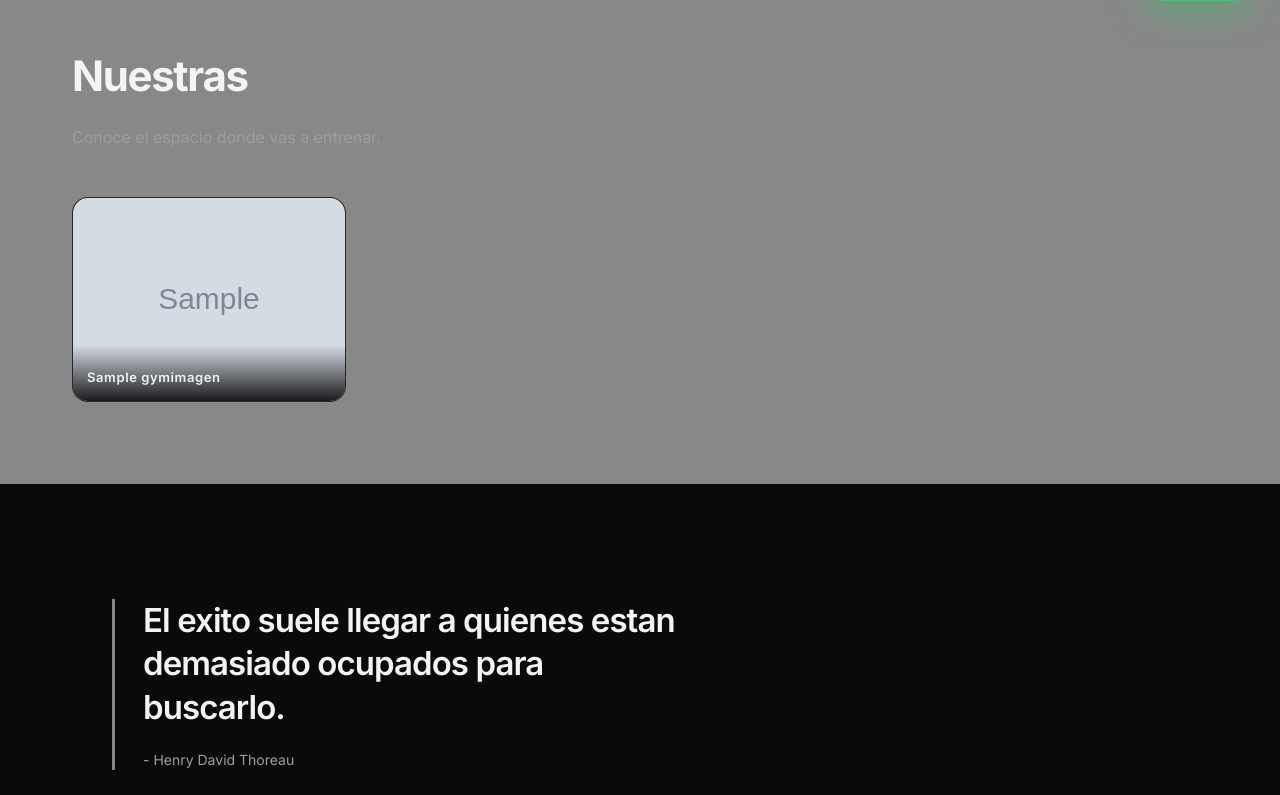
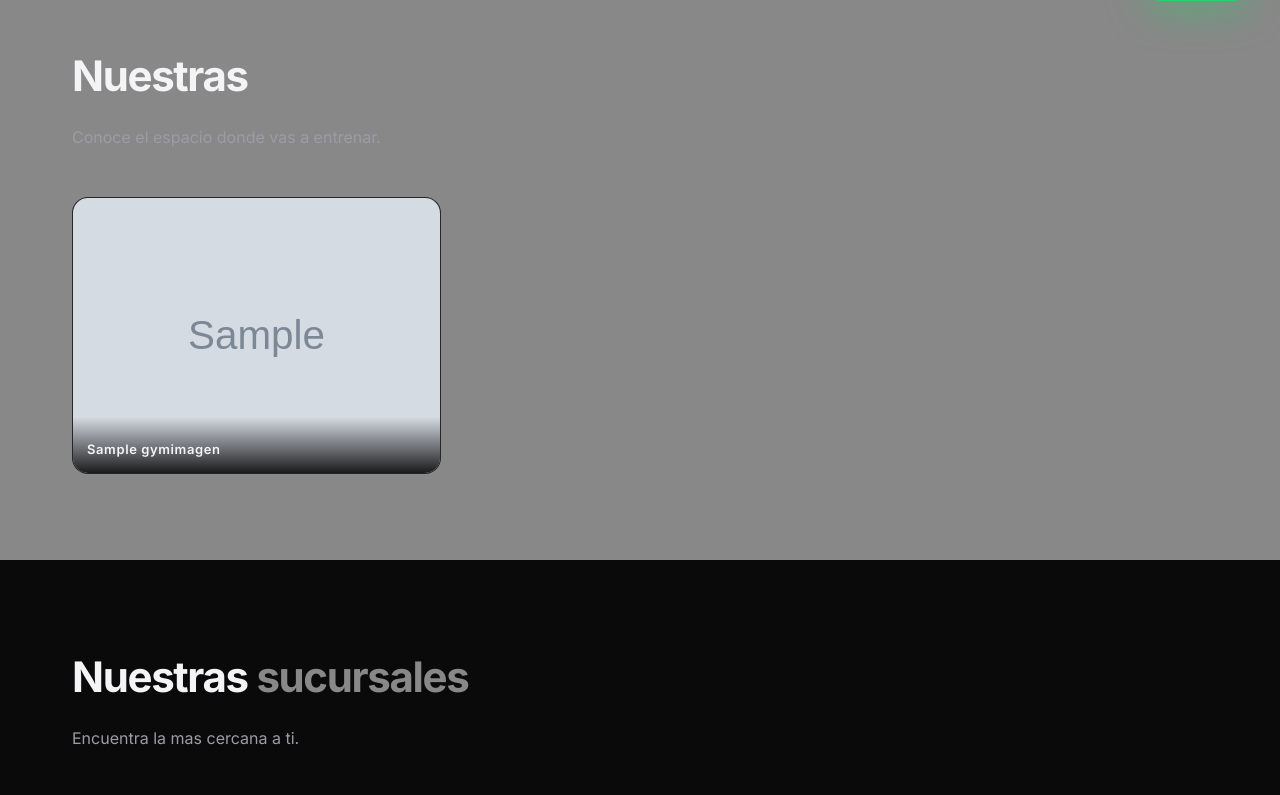
Before and after one commit to Sebas246-droid/django_gym, a Django app: a page that uses templates/core/landing.html in a window 1280 px wide. Shown: the part 777-1572 px from the top of the page. Run offline with Django 5.2, Linux system fonts and the light colour scheme; tables that the repository leaves empty hold one stand-in row (values such as "Sample post"); grey boxes marked "Sample" are stand-in pictures.

Commit message:
Foto en los productos y galeria del sitio como carrusel
Inventario y punto de venta:

- Producto gana un campo foto. Antes no existia, asi que no habia forma de
  subirla ni de mostrarla en la caja. La tarjeta del punto de venta la pinta
  apaisada; sin foto se ve la inicial del nombre para que la rejilla no se
  descuadre. Cuadrada estiraba tanto la tarjeta que dejaban de caber
  productos de un vistazo.
- El alta de producto permite estrenar categoria sin salir de la pantalla:
  si no esta en la lista se escribe al lado y se crea con el producto. Reusa
  la que ya exista con ese nombre sin importar mayusculas, y reactiva la que
  estuviera dada de baja en vez de duplicarla.

Sitio publico:

- Fuera la cita de Thoreau, que no era editable desde ningun lado. Sucursales
  toma el fondo oscuro que ella tenia para no perder la alternancia.
- Boton "Ver instalaciones" y una flecha animada al pie del hero, las dos
  hacia la galeria.
- La galeria pasa a carrusel con scroll-snap y flechas. Las flechas se
  esconden si las fotos ya caben y se apagan en cada extremo. Se muestran
  tres fotos, dos bajo 900px y una al 86% bajo 600px: manteniendo tres se
  encogian hasta casi caber y no quedaba nada que desplazar.

Co-Authored-By: Claude Opus 5 <noreply@anthropic.com>

```diff
--- a/inventario/models.py
+++ b/inventario/models.py
@@ -26,6 +26,7 @@ class Producto(GymModel):
     codigo = models.CharField(max_length=50)
     nombre = models.CharField(max_length=150)
     marca = models.CharField(max_length=100, blank=True)
+    foto = models.ImageField(upload_to='productos/', blank=True, null=True)
     precio_compra = models.DecimalField(max_digits=10, decimal_places=2, default=0)
     precio_venta = models.DecimalField(max_digits=10, decimal_places=2, default=0)
 
--- a/static/css/sitio.css
+++ b/static/css/sitio.css
@@ -175,32 +213,23 @@ a { color: var(--acento); text-decoration: none; }
 .seccion h2 span { color: var(--acento); }
 .seccion .intro { color: var(--tenue); max-width: 62ch; margin: 0 0 46px; font-size: 16px; }
 
-.cita {
-  border-left: 3px solid var(--acento);
-  padding-left: 28px;
-  font-size: clamp(22px, 3.1vw, 33px);
-  font-weight: 600;
-  letter-spacing: -.028em;
-  line-height: 1.32;
-  max-width: 26ch;
+/* --- Galeria (carrusel) -------------------------------------------------- */
+
+.carrusel { position: relative; }
+
+.carrusel-pista {
+  display: flex;
+  gap: 14px;
+  overflow-x: auto;
+  scroll-snap-type: x mandatory;
+  scroll-behavior: smooth;
+  scrollbar-width: none;          /* la barra sobra: para eso estan las flechas */
+  -webkit-overflow-scrolling: touch;
+  padding-bottom: 4px;
 }
-.cita .autor {
-  display: block;
-  font-size: 14px;
-  color: var(--tenue);
-  font-weight: 400;
-  letter-spacing: 0;
-  margin-top: 22px;
-}
+.carrusel-pista::-webkit-scrollbar { display: none; }
 
-/* --- Galeria ------------------------------------------------------------- */
-
-.galeria {
-  display: grid;
-  grid-template-columns: repeat(auto-fill, minmax(250px, 1fr));
-  gap: 14px;
-}
-.galeria figure {
+.carrusel-pista figure {
   margin: 0;
   position: relative;
   overflow: hidden;
@@ -208,10 +237,22 @@ a { color: var(--acento); text-decoration: none; }
   aspect-ratio: 4 / 3;
   background: #151515;
   border: 1px solid rgba(255, 255, 255, .07);
+  scroll-snap-align: start;
+  /* Tres fotos a lo ancho, descontando los dos huecos. */
+  flex: 0 0 calc((100% - 28px) / 3);
 }
-.galeria img { width: 100%; height: 100%; object-fit: cover; transition: transform .35s ease; }
-.galeria figure:hover img { transform: scale(1.06); }
-.galeria figcaption {
+/* Al angostarse se muestran menos fotos pero mas grandes. Si se mantuvieran
+   tres, encogerian hasta casi caber y no quedaria nada que desplazar. */
+@media (max-width: 900px) {
+  .carrusel-pista figure { flex-basis: calc((100% - 14px) / 2); }
+}
+@media (max-width: 600px) {
+  /* El 86% deja asomar la siguiente foto: se ve que hay mas hacia el lado. */
+  .carrusel-pista figure { flex-basis: 86%; }
+}
+.carrusel-pista img { width: 100%; height: 100%; object-fit: cover; transition: transform .35s ease; }
+.carrusel-pista figure:hover img { transform: scale(1.06); }
+.carrusel-pista figcaption {
   position: absolute;
   left: 0; right: 0; bottom: 0;
   padding: 22px 14px 12px;
--- a/templates/core/landing.html
+++ b/templates/core/landing.html
@@ -50,6 +50,9 @@
           Escribenos por WhatsApp
         </a>
       {% endif %}
+      {% if imagenes %}
+        <a href="#galeria" class="boton boton-linea">Ver instalaciones</a>
+      {% endif %}
       {% if sucursales %}
         <a href="#sucursales" class="boton boton-linea">Ver sucursales</a>
       {% endif %}
@@ -70,6 +73,14 @@
       </div>
     </div>
   </div>
+
+  {% if imagenes %}
+    {# Señal de que la pagina sigue hacia abajo: la flecha late para invitar a bajar. #}
+    <a href="#galeria" class="hero-bajar" aria-label="Ver las instalaciones">
+      <span>Conoce el gimnasio</span>
+      <svg viewBox="0 0 24 24" aria-hidden="true"><path d="M6 9l6 6 6-6"/></svg>
+    </a>
+  {% endif %}
 </section>
 
 {% if imagenes %}
@@ -77,7 +88,10 @@
   <div class="envoltura">
     <h2>Nuestras <span>instalaciones</span></h2>
     <p class="intro">Conoce el espacio donde vas a entrenar.</p>
-    <div class="galeria">
+
+    {# La pista se desplaza con scroll-snap: sin JS sigue sirviendo arrastrando. #}
+    <div class="carrusel" data-carrusel>
+      <div class="carrusel-pista" data-pista>
         {% for img in imagenes %}
           <figure>
             <img src="{{ img.imagen.url }}" alt="{{ img.titulo }}" loading="lazy">
@@ -85,21 +99,22 @@
           </figure>
         {% endfor %}
       </div>
+
+      <button type="button" class="carrusel-flecha izq" data-ir="-1"
+              aria-label="Foto anterior" hidden>
+        <svg viewBox="0 0 24 24" aria-hidden="true"><path d="M15 6l-6 6 6 6"/></svg>
+      </button>
+      <button type="button" class="carrusel-flecha der" data-ir="1"
+              aria-label="Foto siguiente" hidden>
+        <svg viewBox="0 0 24 24" aria-hidden="true"><path d="M9 6l6 6-6 6"/></svg>
+      </button>
+    </div>
   </div>
 </section>
 {% endif %}
 
-<section class="seccion seccion-oscura">
-  <div class="envoltura">
-    <blockquote class="cita">
-      El exito suele llegar a quienes estan demasiado ocupados para buscarlo.
-      <span class="autor">- Henry David Thoreau</span>
-    </blockquote>
-  </div>
-</section>
-
 {% if sucursales %}
-<section class="seccion" id="sucursales">
+<section class="seccion seccion-oscura" id="sucursales">
   <div class="envoltura">
     <h2>Nuestras <span>sucursales</span></h2>
     <p class="intro">Encuentra la mas cercana a ti.</p>
@@ -164,5 +179,44 @@
   </a>
 {% endif %}
 
+{% if imagenes %}
+<script>
+// Carrusel de la galeria. Las flechas nacen ocultas y solo aparecen si hay algo
+// que desplazar, para que con dos o tres fotos que ya caben no estorben.
+document.querySelectorAll('[data-carrusel]').forEach(function (carrusel) {
+  var pista = carrusel.querySelector('[data-pista]');
+  var flechas = carrusel.querySelectorAll('[data-ir]');
+
+  function paso() {
+    var figura = pista.querySelector('figure');
+    if (!figura) return pista.clientWidth;
+    // Ancho de una foto mas el hueco: asi cada clic avanza una foto justa.
+    var hueco = parseFloat(getComputedStyle(pista).columnGap) || 0;
+    return figura.getBoundingClientRect().width + hueco;
+  }
+
+  function refrescar() {
+    var desplazable = pista.scrollWidth - pista.clientWidth > 4;
+    flechas.forEach(function (b) { b.hidden = !desplazable; });
+    if (!desplazable) return;
+    // Al llegar a un extremo, la flecha de ese lado se apaga.
+    carrusel.querySelector('.izq').disabled = pista.scrollLeft <= 2;
+    carrusel.querySelector('.der').disabled =
+      pista.scrollLeft >= pista.scrollWidth - pista.clientWidth - 2;
+  }
+
+  flechas.forEach(function (boton) {
+    boton.addEventListener('click', function () {
+      pista.scrollBy({ left: paso() * Number(boton.dataset.ir), behavior: 'smooth' });
+    });
+  });
+
+  pista.addEventListener('scroll', refrescar, { passive: true });
+  window.addEventListener('resize', refrescar);
+  refrescar();
+});
+</script>
+{% endif %}
+
 </body>
 </html>
```
Also changed, not shown: other parts of static/css/sitio.css (+81 -0 lines), inventario/forms.py (+65 -0 lines), static/css/gympilot.css (+21 -0 lines), templates/ventas/pos.html (+8 -0 lines), inventario/migrations/0002_producto_foto.py (added). Lines whose indentation alone changed are shown as unchanged.
